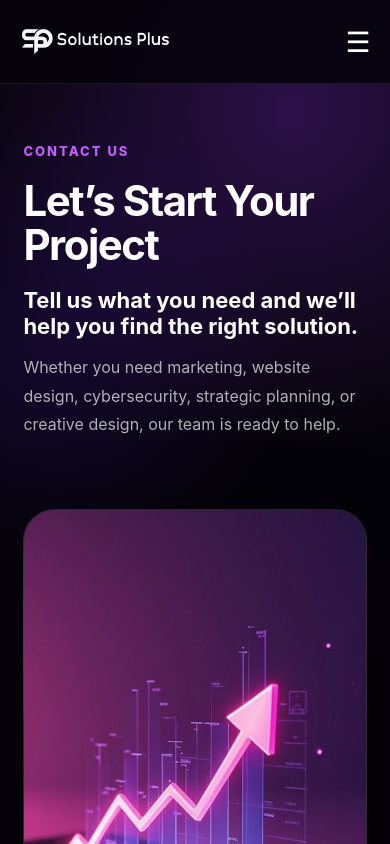
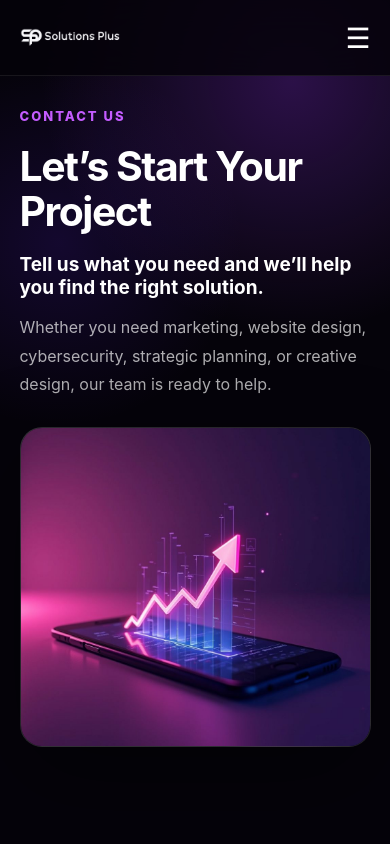
Before and after one commit to EdahPekarich/your-solutions-site, a React (Vite) app: page /contact in a window 390 px wide. Shown: the top 844 px of the page. Built offline with nearby package versions, Linux system fonts and the light colour scheme.

Commit message:
Respnsivnes

```diff
--- a/src/index.css
+++ b/src/index.css
@@ -12,6 +12,12 @@ body {
   font-family: Inter, Arial, sans-serif;
   background: #05030a;
   color: #fff;
+  overflow-x: hidden;
+}
+
+img,
+video {
+  max-width: 100%;
 }
 
 a {
@@ -86,8 +92,8 @@ textarea {
 }
 
 .logo .navbar-logo {
-  width: 150px;
-  height: 90px;
+  width: 130px;
+  height: 72px;
   object-fit: contain;
   display: block;
 }
@@ -687,6 +693,41 @@ textarea::placeholder {
   border-top: 1px solid rgba(255, 255, 255, 0.06);
 }
 
+/* =========================================================
+   RESPONSIVE LAYOUT
+   Home page + Cyber Security page
+   ========================================================= */
+
+.hero > *,
+.inner-hero > *,
+.split-section > *,
+.contact-section > * {
+  min-width: 0;
+}
+
+.hero img,
+.inner-hero img,
+.split-section img {
+  max-width: 100%;
+}
+
+.cards-grid.five {
+  grid-template-columns: repeat(5, minmax(0, 1fr));
+}
+
+.cards-grid.four {
+  grid-template-columns: repeat(4, minmax(0, 1fr));
+}
+
+.cards-grid.three {
+  grid-template-columns: repeat(3, minmax(0, 1fr));
+}
+
+.process-grid,
+.portfolio-grid {
+  grid-template-columns: repeat(4, minmax(0, 1fr));
+}
+
 @media (max-width: 1100px) {
   .hero,
   .inner-hero,
@@ -695,37 +736,87 @@ textarea::placeholder {
     grid-template-columns: 1fr;
   }
 
-  .cards-grid.five,
-  .cards-grid.three {
-    grid-template-columns: repeat(2, 1fr);
+  .hero,
+  .inner-hero {
+    min-height: auto;
+    padding-top: 135px;
+    gap: 42px;
   }
 
-  .process-grid,
-  .portfolio-grid {
-    grid-template-columns: repeat(2, 1fr);
+  .split-section,
+  .contact-section {
+    gap: 42px;
   }
 
-  .image-placeholder.large {
-    min-height: 420px;
+  .hero > div,
+  .inner-hero > div,
+  .split-section > div {
+    width: 100%;
+  }
+
+  .image-placeholder,
+  .image-placeholder.large,
+  .image-placeholder.cyb,
+  .image-placeholder.marketing-image,
+  .image-placeholder.project-image-box {
+    width: 100%;
+    max-width: 760px;
+    margin-left: auto;
+    margin-right: auto;
+  }
+
+  .image-placeholder.large,
+  .image-placeholder.cyb,
+  .image-placeholder.marketing-image,
+  .image-placeholder.project-image-box {
+    height: clamp(380px, 55vw, 520px);
+  }
+
+  .cards-grid.five {
+    grid-template-columns: repeat(3, minmax(0, 1fr));
+  }
+
+  .cards-grid.four,
+  .cards-grid.three,
+  .process-grid,
+  .portfolio-grid,
+  .stats {
+    grid-template-columns: repeat(2, minmax(0, 1fr));
+  }
+
+  .footer {
+    grid-template-columns: repeat(2, minmax(0, 1fr));
   }
 }
 
 @media (max-width: 820px) {
+  .navbar {
+    padding: 0 6%;
+  }
+
+  .logo .navbar-logo {
+    width: 115px;
+    height: 66px;
+  }
+
   .menu-toggle {
     display: block;
+    flex-shrink: 0;
   }
 
   .nav-links {
     position: absolute;
     top: 84px;
-    right: 7%;
-    width: 280px;
+    right: 6%;
+    width: min(320px, 88vw);
+    max-height: calc(100vh - 105px);
+    overflow-y: auto;
     padding: 24px;
     border-radius: 18px;
     flex-direction: column;
     align-items: flex-start;
     background: rgba(12, 8, 22, 0.98);
-    border: 1px solid rgba(255, 255, 255, 0.08);
+    border: 1px solid rgba(255, 255,255, 0.08);
     display: none;
   }
 
@@ -733,22 +824,138 @@ textarea::placeholder {
     display: flex;
   }
 
+  .nav-links a,
+  .dropdown,
+  .dropdown button {
+    width: 100%;
+  }
+
   .dropdown-menu {
     position: static;
+    width: 100%;
     margin-top: 12px;
   }
 
   .page-section,
   .contact-section {
-    padding: 85px 6%;
+    padding: 78px 6%;
   }
 
   .hero,
   .inner-hero {
-    padding-top: 140px;
+    padding-top: 125px;
+    gap: 34px;
+  }
+
+  .split-section {
+    gap: 34px;
+  }
+
+  h1 {
+    font-size: clamp(40px, 8vw, 56px);
+    letter-spacing: -1.5px;
+  }
+
+  h2 {
+    font-size: clamp(32px, 6.5vw, 46px);
   }
 
   .cards-grid.five,
+  .cards-grid.four,
+  .cards-grid.three,
+  .process-grid,
+  .portfolio-grid {
+    grid-template-columns: repeat(2, minmax(0, 1fr));
+  }
+
+  .image-placeholder.large,
+  .image-placeholder.cyb,
+  .image-placeholder.marketing-image,
+  .image-placeholder.project-image-box {
+    height: clamp(330px, 68vw, 450px);
+  }
+
+  .image-placeholder.large .hero-image {
+    top: 0;
+    height: 100%;
+    object-position: center;
+  }
+
+  .cyb .hero-image {
+    height: 100%;
+    transform: none;
+    object-position: center bottom;
+  }
+
+  .cta-band {
+    width: 88%;
+    flex-direction: column;
+    align-items: flex-start;
+  }
+
+  .form-row {
+    grid-template-columns: 1fr;
+    gap: 0;
+  }
+}
+
+@media (max-width: 560px) {
+  .navbar {
+    height: 76px;
+    padding: 0 5%;
+  }
+
+  .logo .navbar-logo {
+    width: 100px;
+    height: 58px;
+  }
+
+  .nav-links {
+    top: 76px;
+    right: 5%;
+    width: 90%;
+  }
+
+  .page-section,
+  .contact-section {
+    padding: 62px 5%;
+  }
+
+  .hero,
+  .inner-hero {
+    padding-top: 105px;
+    gap: 28px;
+  }
+
+  .split-section {
+    gap: 28px;
+  }
+
+  h1 {
+    font-size: clamp(35px, 10.5vw, 44px);
+    line-height: 1.08;
+  }
+
+  h2 {
+    font-size: clamp(29px, 8.5vw, 38px);
+  }
+
+  h3 {
+    font-size: 19px;
+  }
+
+  .button-row {
+    width: 100%;
+    flex-direction: column;
+  }
+
+  .btn-primary,
+  .btn-secondary {
+    width: 100%;
+  }
+
+  .cards-grid.five,
+  .cards-grid.four,
   .cards-grid.three,
   .stats,
   .process-grid,
@@ -757,64 +964,68 @@ textarea::placeholder {
     grid-template-columns: 1fr;
   }
 
-  .cta-band {
-    flex-direction: column;
-    align-items: flex-start;
+  .service-card {
+    min-height: 0;
+    padding: 26px 22px;
   }
 
-  .form-row {
-    grid-template-columns: 1fr;
-    gap: 0;
+  .stats {
+    width: 90%;
+    padding: 26px 20px;
+  }
+
+  .image-placeholder,
+  .image-placeholder.large,
+  .image-placeholder.cyb,
+  .image-placeholder.marketing-image,
+  .image-placeholder.project-image-box {
+    max-width: 100%;
+    border-radius: 22px;
+  }
+
+  .image-placeholder.large,
+  .image-placeholder.cyb,
+  .image-placeholder.marketing-image,
+  .image-placeholder.project-image-box {
+    height: clamp(290px, 82vw, 390px);
+  }
+
+  .image-placeholder.large .hero-image,
+  .cyb .hero-image,
+  .marketing-img,
+  .project-image {
+    max-width: 100%;
+  }
+
+  .cta-band {
+    width: 90%;
+    padding: 30px 24px;
+  }
+
+  .contact-form {
+    padding: 22px;
+  }
+
+  .footer {
+    gap: 30px;
+  }
+}
+
+@media (max-width: 380px) {
+  .page-section,
+  .contact-section {
+    padding-left: 18px;
+    padding-right: 18px;
   }
 
   h1 {
-    font-size: 42px;
-    letter-spacing: -1.5px;
+    font-size: 33px;
+  }
+
+  .image-placeholder.large,
+  .image-placeholder.cyb,
+  .image-placeholder.marketing-image,
+  .image-placeholder.project-image-box {
+    height: 290px;
   }
 }
-
-@media (max-width: 480px) {
-  .navbar {
-    padding: 0 5%;
-  }
-
-  @media (max-width: 1100px) {
-  .cards-grid.four {
-    grid-template-columns: repeat(2, 1fr);
-  }
-}
-
-@media (max-width: 820px) {
-  .cards-grid.four {
-    grid-template-columns: 1fr;
-  }
-}
-
-
-
-  .logo {
-    font-size: 17px;
-  }
-
-  .button-row {
-    flex-direction: column;
-  }
-
-  .btn-primary,
-  .btn-secondary {
-    width: 100%;
-  }
-
-  .image-placeholder,
-  .image-placeholder.large {
-    min-height: 300px;
-  }
-
-  .image-placeholder span {
-    font-size: 64px;
-  }
-
-  .contact-form {
-    padding: 24px;
-  }
-}
--- a/src/pages/CyberSecurity.jsx
+++ b/src/pages/CyberSecurity.jsx
@@ -8,10 +8,11 @@ function CyberSecurity() {
   return (
     <>
       <section className="inner-hero page-section">
-        <div>
+        <div className="hero-text">
           <p className="eyebrow">Cyber Security</p>
           <h1>The Solution To Your Security Issues</h1>
           <h3>Protect your business, systems, data, and digital assets.</h3>
+
           <p>
             Cybersecurity is no longer optional. We help businesses identify
             risks, strengthen defenses, and protect their operations from modern
@@ -23,33 +24,35 @@ function CyberSecurity() {
             <a href="#security-services" className="btn-primary">
               Consult Now
             </a>
+
             <a href="/contact" className="btn-secondary">
               Contact Us
             </a>
           </div>
         </div>
 
-        <div className="image-placeholder.cyb">
+        <div className="responsive-image-frame hero-media cyber-hero-media">
           <img
             src={cyberSecurityImage}
-            alt="CyberSecurity"
-            className="hero-image"
+            alt="Cybersecurity"
+            className="responsive-image cyber-hero-image"
           />
         </div>
       </section>
 
       <section className="split-section page-section">
-      <div className="image-placeholder large">
-        <img
-          src={cyssImage}
-          alt="Cybersec"
-          className="hero-image"
-        />
-      </div>
+        <div className="responsive-image-frame split-media">
+          <img
+            src={cyssImage}
+            alt="Digital security solutions"
+            className="responsive-image cyber-service-image"
+          />
+        </div>
 
-        <div>
+        <div className="split-content">
           <p className="eyebrow">Our Services</p>
           <h2>We provide digital security solutions.</h2>
+
           <p>
             We provide digital security solutions designed to protect your
             business, customers, data, and infrastructure. Our services combine
@@ -65,6 +68,7 @@ function CyberSecurity() {
         <div className="section-heading center">
           <p className="eyebrow">Security Services</p>
           <h2>Cyber Security Services</h2>
+
           <p>
             Our services help businesses understand risks, prevent incidents,
             and improve cyber resilience.
@@ -127,10 +131,11 @@ function CyberSecurity() {
         </div>
       </section>
 
-      <section className="split-section page-section">
-        <div>
+      <section className="split-section page-section cyber-importance">
+        <div className="split-content">
           <p className="eyebrow">Why It Matters</p>
           <h2>Why is cyber security important for your business?</h2>
+
           <p>
             For many businesses, a cyberattack is not a matter of if, but when.
             Without the right security infrastructure, companies risk data loss,
@@ -138,11 +143,11 @@ function CyberSecurity() {
           </p>
         </div>
 
-        <div className="image-placeholder large">
+        <div className="responsive-image-frame split-media">
           <img
             src={cysssImage}
-            alt="Cysec"
-            className="hero-image"
+            alt="Importance of cybersecurity"
+            className="responsive-image cyber-importance-image"
           />
         </div>
       </section>
```
Also changed, not shown: src/pages/Home.jsx (+40 -22 lines).
